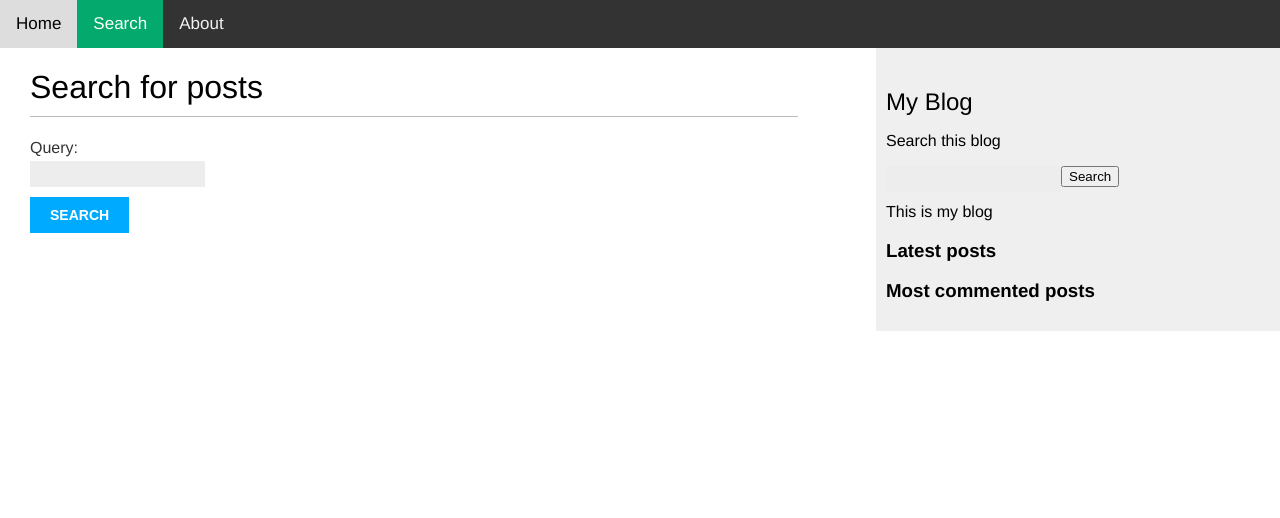
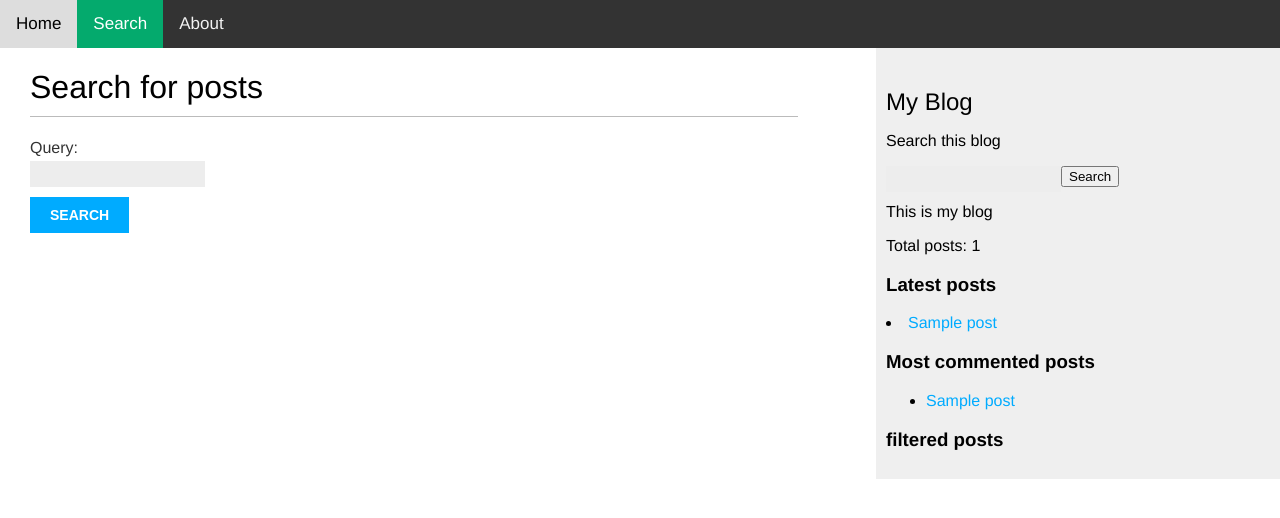
Before and after one commit to taksandes26/myblog, a Django app: page /search/ in a window 1280 px wide. Shown: the top 518 px of the page. Run offline with Django 5.2, Linux system fonts and the light colour scheme; tables that the repository leaves empty hold one stand-in row (values such as "Sample post").

Commit message:
updated base.html

```diff
--- a/posts/templates/base.html
+++ b/posts/templates/base.html
@@ -1,4 +1,5 @@
 {% load static %}
+{% load posts_tags %}
 <!DOCTYPE html>
 <html lang="en">
 <head>
@@ -8,9 +9,11 @@
 </head>
 <body>
     <div class="topnav">
-        <a href="{% url 'posts:post_list' %}"> Home </a>
-        <a class="active" href="{% url 'posts:search_post' %}"> Search </a>
-        <a href="#About">About</a>
+        <a href="{% url 'posts:post_list' %}"
+            class="{% if request.resolver_match.url_name == 'post_list' %}active{% endif %}"> Home </a>
+        <a href="{% url 'posts:search_post' %}"
+            class="{% if request.resolver_match.url_name == 'search_post' %}active{% endif %}"> Search </a>
+        <a href="#About" class="{% if request.resolver_match.url_name == 'about' %}active{% endif %}">About</a>
       </div>
 
     <div id="content">
@@ -28,9 +31,9 @@
         </form>
 
         <p>This is my blog</p>
-{#      <p>Total posts: {% total_posts %} </p>#}
+      <p>Total posts: {% total_posts %} </p>
         <h3>Latest posts</h3>
- {#                {% show_latest_post %}#}
+                 {% show_latest_post %}
         <ul>
             {% for post in latest_posts %}
             <li><a href="{{ post.get_absolute_url }}">{{ post.title }}</a>
@@ -38,12 +41,13 @@
             {% endfor %}
         </ul>
         <h3>Most commented posts</h3>
-  {#                 {% get_most_commented_posts as most_commented_posts %}#}
+                   {% get_most_commented_posts as most_commented_posts %}
         <ul>
             {% for post in most_commented_posts %}
             <li><a href="{{ post.get_absolute_url }}">{{ post.title }}</a></li>
             {% endfor %}
         </ul>
+        <h3>{{ somevalue|my_filter }}</h3>
     </div>
 
     {% block footer %}
--- /dev/null
+++ b/posts/templates/posts/latest_posts.html
@@ -0,0 +1,3 @@
+{% for post in latest_posts %}
+<li><a href="{{ post.url }}">{{ post.title }}</a> </li>
+{% endfor %}
--- /dev/null
+++ b/posts/templatetags/posts_tags.py
@@ -0,0 +1,27 @@
+from django import template
+from ..models import Post
+from django.db.models import Count
+
+register = template.Library()
+
+
+@register.simple_tag
+def total_posts():
+    return Post.published.count()
+
+
+@register.inclusion_tag("posts/latest_posts.html")
+def show_latest_post(count=3):
+    latest_posts = Post.published.order_by("-publish")[:count]
+    return {"latest_posts": latest_posts}
+
+
+@register.simple_tag
+def get_most_commented_posts(count=3):
+    posts = Post.published.annotate(total_comments=Count('comments')).order_by("-total_comments")[:count]
+    return posts
+
+
+@register.filter
+def my_filter(input_text):
+    return f"filtered posts {input_text}"
```
Also changed, not shown: posts/templatetags/__init__.py (added).
